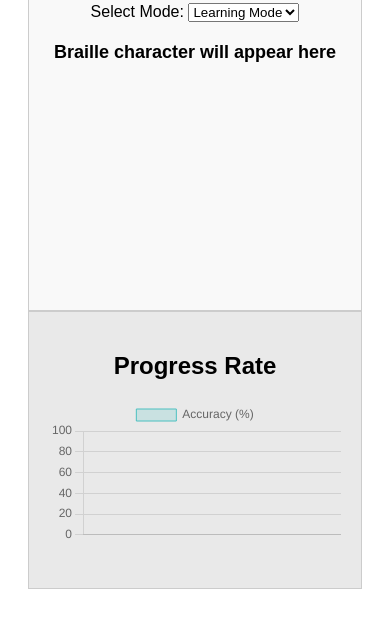
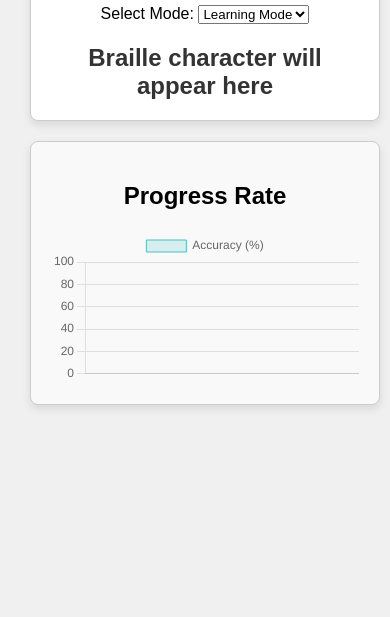
Before and after one commit to aditxa/Wayv, a plain HTML site: page index.html in a window 390 px wide. Shown: the part 235-852 px from the top of the page. Drawn offline with nearby package versions, Linux system fonts and the light colour scheme.

Commit message:
Update styles.css

```diff
--- a/styles.css
+++ b/styles.css
@@ -2,11 +2,15 @@ body {
     font-family: Arial, sans-serif;
     text-align: center;
     padding: 20px;
+    margin: 0;
+    background-color: #f0f0f0;
   }
 
   .container {
     display: flex;
-    height: 80vh; /* Adjust as necessary */
+    justify-content: space-around;
+    align-items: flex-start;
+    flex-wrap: wrap;
     margin-top: 20px;
   }
 
@@ -14,35 +18,50 @@ body {
     border: 1px solid #ccc;
     padding: 20px;
     box-sizing: border-box;
+    margin: 10px;
+    border-radius: 8px;
+    box-shadow: 0 4px 8px rgba(0, 0, 0, 0.1);
   }
 
   #practiceBox {
     flex: 3;
-    background-color: #f9f9f9;
+    background-color: #ffffff;
+    min-width: 300px;
   }
 
   #progressBox {
     flex: 2;
-    background-color: #e9e9e9;
+    background-color: #f9f9f9;
+    min-width: 300px;
   }
 
-#brailleOutput, #userInputsOutput {
-    font-size: 48px; /* Bigger font size */
-    font-weight: bold; /* Bold font */
+  #brailleOutput {
+    font-size: 36px;
+    font-weight: bold;
     margin-top: 20px;
+    color: #333;
   }
 
-#progressOutput {
-    font-size: 24px;
-    margin-top: 20px;
+  #progressBox canvas {
+    width: 100%;
+    max-width: 400px;
+    height: auto;
+  }
+
+  @media (max-width: 800px) {
+    .container {
+        flex-direction: column;
+        align-items: center;
+    }
+
+    #practiceBox, #progressBox {
+        width: 100%;
+        max-width: 600px;
+    }
   }
 
   @media (max-width: 600px) {
-    #brailleOutput, #progressOutput {
-        font-size: 18px;
-    }
-
-    .container {
-        flex-direction: column;
+    #brailleOutput {
+        font-size: 24px;
     }
   }
```
Lines whose indentation alone changed are shown as unchanged.
